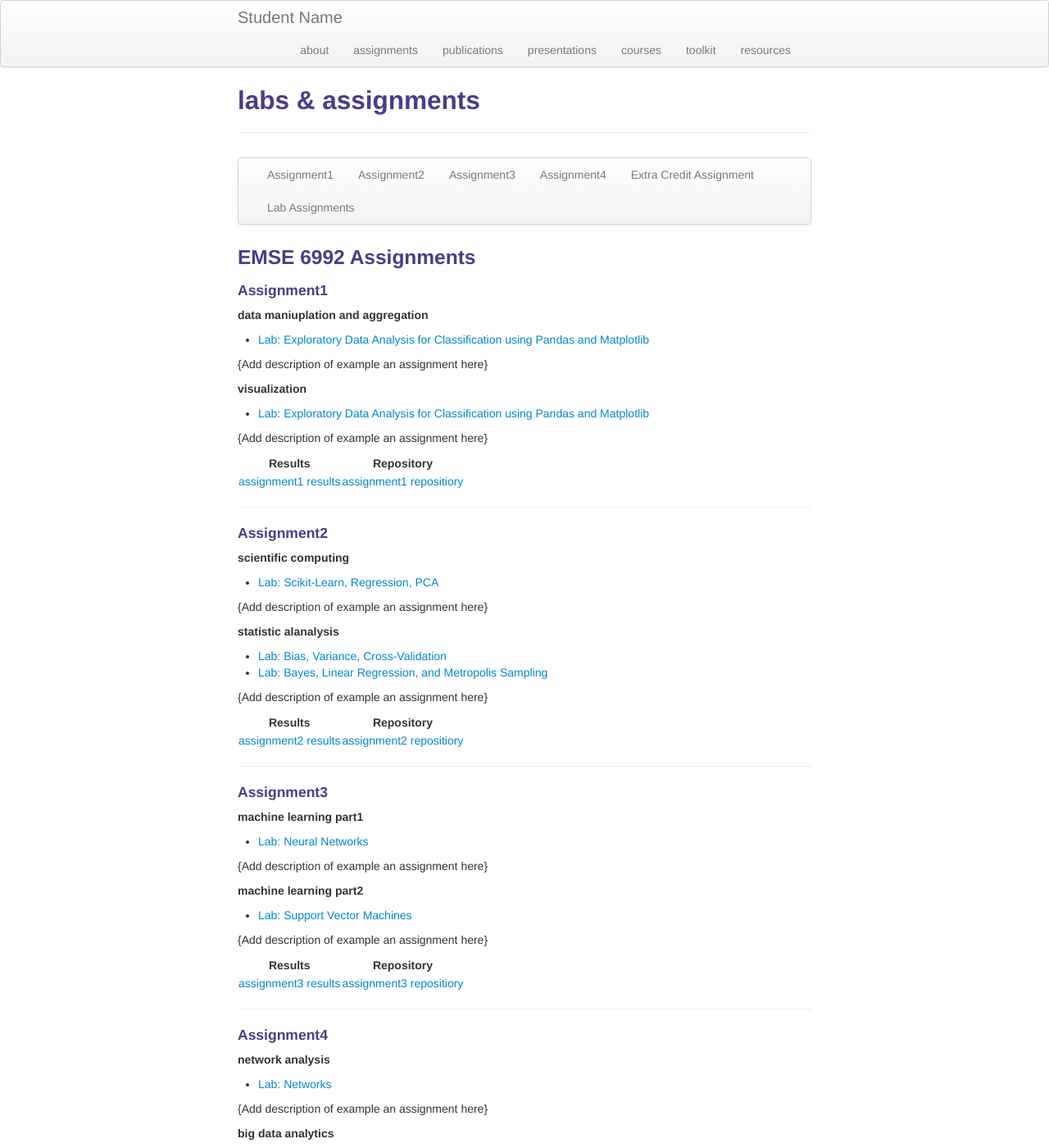
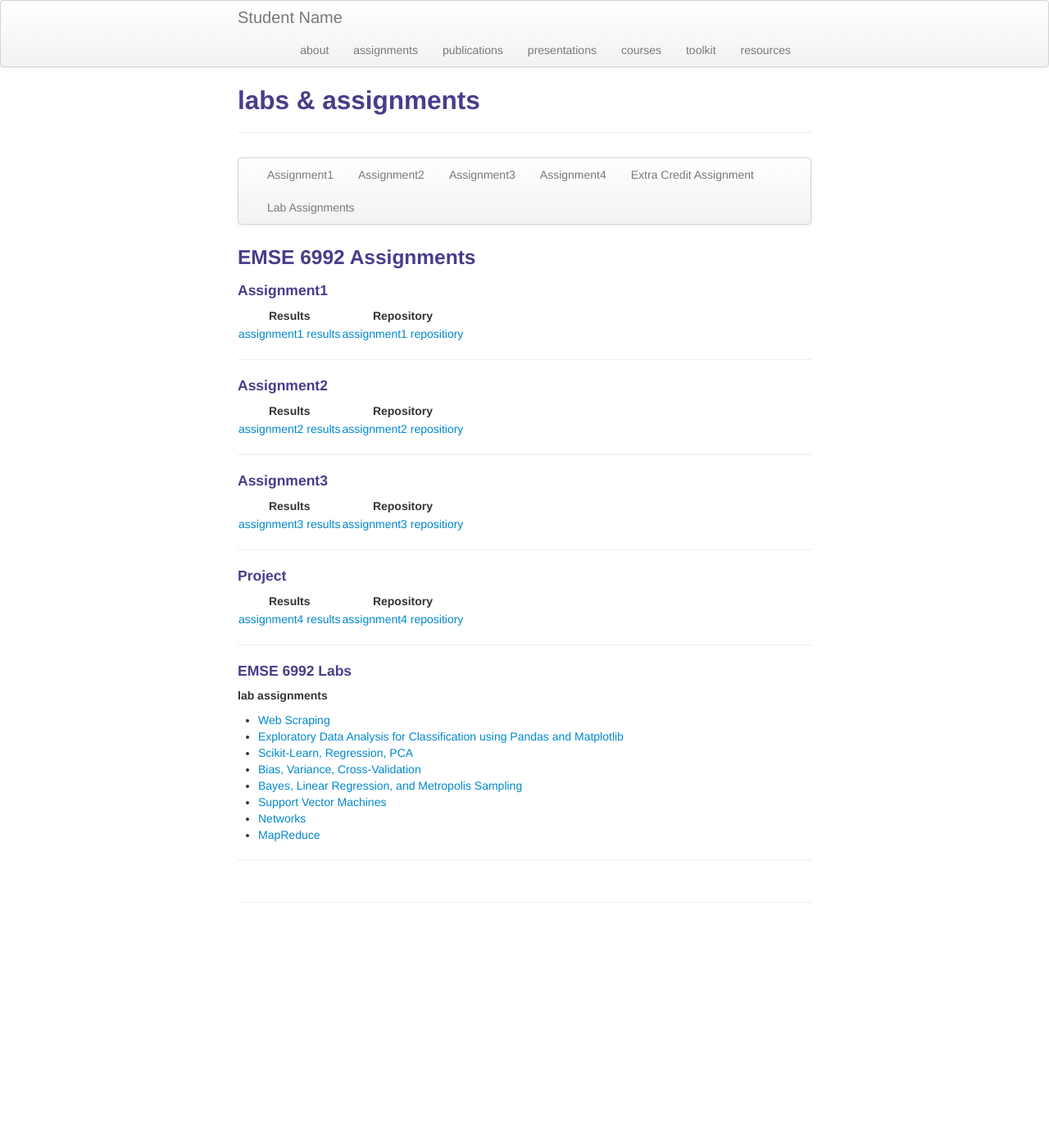
Before and after one commit to dadebruce/dadebruce.github.io, a Jekyll site: the page built from pages/assignments.md, in a window 1280 px wide and 1400 px high. Shown: the whole window at 82% size. Built offline with Jekyll 4.4.1, drawn with Linux system fonts in a browser that asks for light colours; some of the changed text lies outside the part shown.

Commit message:
Update assignments.md

```diff
--- a/pages/assignments.md
+++ b/pages/assignments.md
@@ -21,76 +21,35 @@
 
 ### EMSE 6992 Assignments
 ####  <a name="Assignment1"></a>Assignment1
-##### <a name="datamanipulationandaggregation"></a>data maniuplation and aggregation
-* [Lab: Exploratory Data Analysis for Classification using Pandas and Matplotlib](https://github.com/bsharvey/EMSEDataAnalytics/blob/master/EMSE6992_Labs/lab3/lab3full.ipynb)
 
-{Add description of example an assignment here}
-
-
-##### <a name="visualization"></a>visualization
-* [Lab: Exploratory Data Analysis for Classification using Pandas and Matplotlib](https://github.com/bsharvey/EMSEDataAnalytics/blob/master/EMSE6992_Labs/lab3/lab3full.ipynb)
-
-{Add description of example an assignment here}
-
-Results | Repository
----|---
-[assignment1 results](https://github.com/dadebruce/dadebruce.github.io/blob/master/EMSEDataAnalytics-master/EMSE6992_Assignments/HW1.ipynb)| [assignment1 repositiory](https://github.com/dadebruce/dadebruce.github.io/tree/master/EMSEDataAnalytics-master/EMSE6992_Assignments)
+| Results                | Repository                 |
+| ---------------------- |:--------------------------:|
+[assignment1 results](https://github.com/dadebruce/dadebruce.github.io/blob/master/EMSEDataAnalytics-master/EMSE6992_Assignments/HW1_v1.ipynb)| [assignment1 repositiory](https://github.com/dadebruce/dadebruce.github.io/tree/master/EMSEDataAnalytics-master/EMSE6992_Assignments)
 
 ---
 
 
 ####  <a name="Assignment2"></a>Assignment2
-##### <a name="scientificcomputing"></a>scientific computing
-* [Lab: Scikit-Learn, Regression, PCA](https://github.com/bsharvey/EMSEDataAnalytics/blob/master/EMSE6992_Labs/lab4/Lab4full.ipynb)
-
-{Add description of example an assignment here}
-
-
-##### <a name="statisticalanalysis"></a>statistic alanalysis
-* [Lab: Bias, Variance, Cross-Validation](https://github.com/bsharvey/EMSEDataAnalytics/blob/master/EMSE6992_Labs/lab5/Lab5.ipynb)
-* [Lab: Bayes, Linear Regression, and Metropolis Sampling](https://github.com/bsharvey/EMSEDataAnalytics/tree/master/EMSE6992_Labs/lab6)
-
-{Add description of example an assignment here}
 
 | Results                | Repository                 |
 | ---------------------- |:--------------------------:|
-| [assignment2 results]()| [assignment2 repositiory]()|
+| [assignment2 results](https://github.com/dadebruce/dadebruce.github.io/blob/master/EMSEDataAnalytics-master/EMSE6992_Assignments/HW2.ipynb)| [assignment2 repositiory](https://github.com/dadebruce/dadebruce.github.io/tree/master/EMSEDataAnalytics-master/EMSE6992_Assignments)|
 
 ---
 
 
 ####  <a name="Assignment3"></a>Assignment3
-##### <a name="deeplearning"></a>machine learning part1
-* [Lab: Neural Networks](https://github.com/bsharvey/EMSEDataAnalytics/blob/master/EMSE6992_Labs/lab10/Lab_10.ipynb)
-
-{Add description of example an assignment here}
-
-
-##### <a name="machinelearning"></a>machine learning part2
-* [Lab: Support Vector Machines](https://github.com/bsharvey/EMSEDataAnalytics/blob/master/EMSE6992_Labs/lab10/Lab_10.ipynb)
-
-{Add description of example an assignment here}
 
 
 | Results                | Repository                 |
 | ---------------------- |:--------------------------:|
-| [assignment3 results]()| [assignment3 repositiory]()|
+| [assignment3 results](https://github.com/dadebruce/dadebruce.github.io/blob/master/EMSEDataAnalytics-master/EMSE6992_Assignments/HW3_v1.ipynb)| [assignment3 repositiory](https://github.com/dadebruce/dadebruce.github.io/tree/master/EMSEDataAnalytics-master/EMSE6992_Assignments)|
 
 ---
 
 
 
-####  <a name="Assignment4"></a>Assignment4
-##### <a name="networkanalysis"></a>network analysis
-* [Lab: Networks](https://github.com/bsharvey/EMSEDataAnalytics/blob/master/EMSE6992_Labs/lab9/lab_9_with_answers.ipynb)
-
-{Add description of example an assignment here}
-
-
-##### <a name="bigdataanalytics"></a>big data analytics
-* [Lab: MapReduce](https://github.com/bsharvey/EMSEDataAnalytics/blob/master/EMSE6992_Labs/lab8/lab8_mapreduce.ipynb)
-
-{Add description of example an assignment here}
+####  <a name="Project"></a>Project
 
 
 | Results                | Repository                 |
@@ -99,25 +58,6 @@
 
 ---
 
-
-####  <a name="ExtraCredit"></a>Extra Credit Assignment
-##### <a name="webscraping"></a>webs craping
-* [Lab: Web Scraping](https://github.com/bsharvey/EMSEDataAnalytics/blob/master/EMSE6992_Labs/lab2/Lab_2_A_Johanna.ipynb)
-
-{Add description of example an assignment here}
-
-
-##### <a name="textprocessing"></a>sampling and text processing
-* [Lab: Sampling and Text Processing ](https://github.com/bsharvey/EMSEDataAnalytics/blob/master/EMSE6992_Labs/lab7/GibbsSampler.ipynb)
-
-{Add description of example an assignment here}
-
-
-| Results                | Repository                 |
-| ---------------------- |:--------------------------:|
-| [Extra Credit results]()| [Extra Credit repositiory]()|
-
----
 
 
 #### EMSE 6992 Labs
```
Also changed, not shown: other parts of pages/assignments.md (+1 -1 lines).
